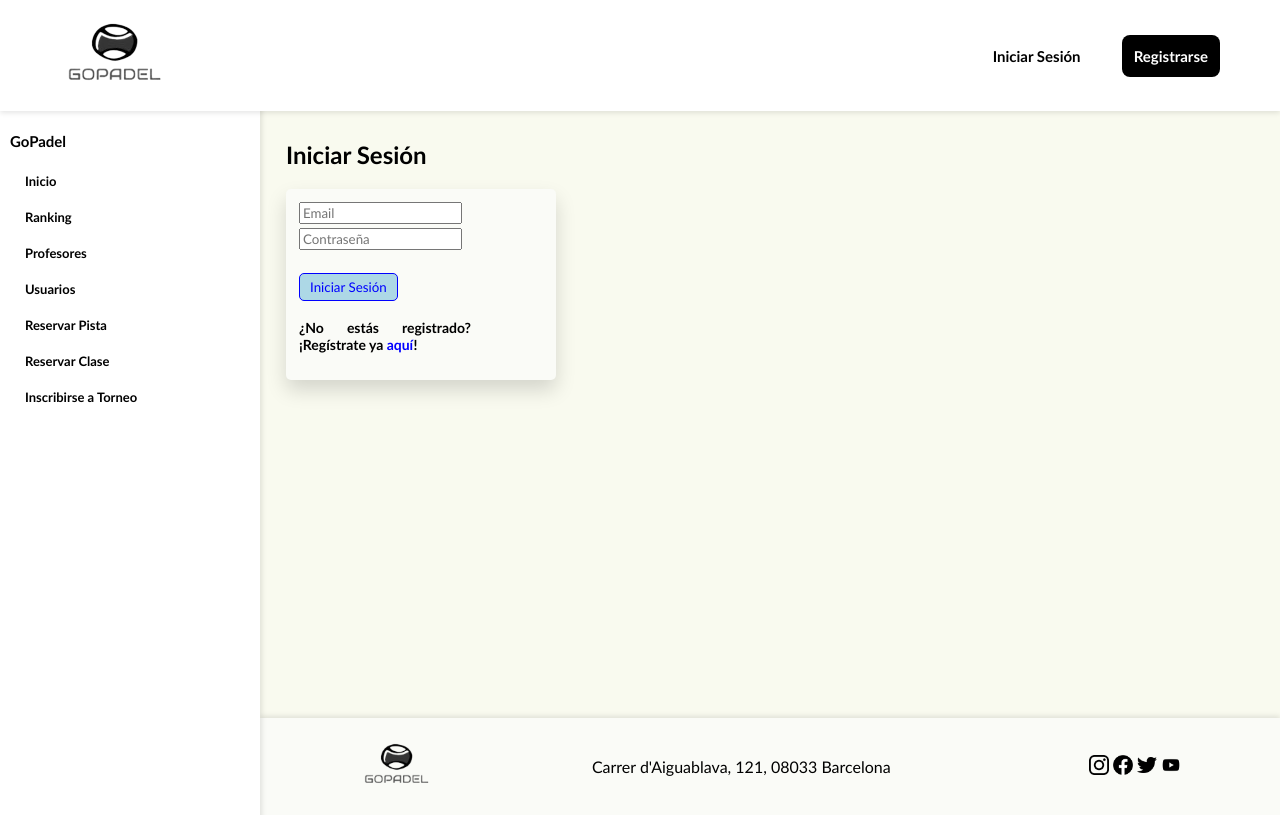
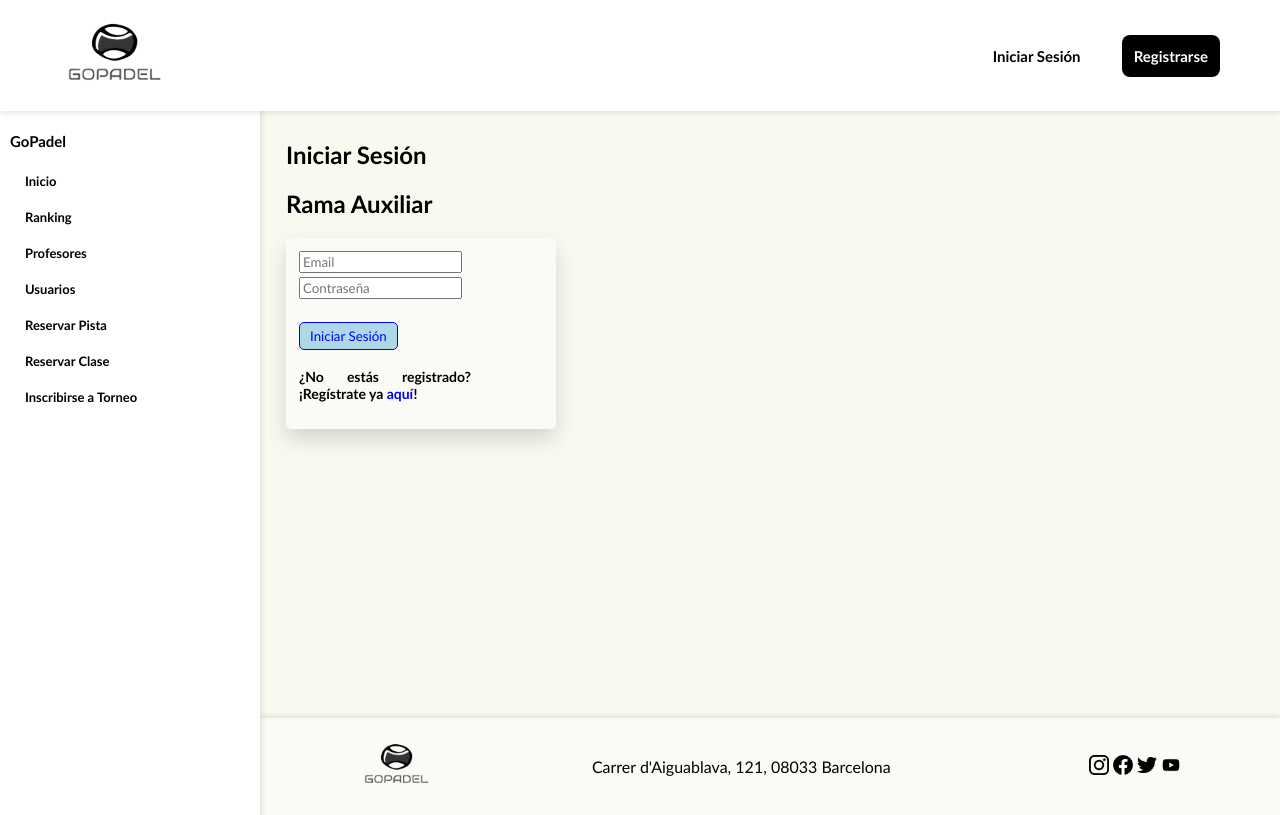
Before and after one commit to gallardo4/goPadel, a PHP site: page /login.php in a window 1280 px wide. Run offline with PHP 8.4, Linux system fonts and the light colour scheme.

Commit message:
prueba auxiliar

```diff
--- a/login.php
+++ b/login.php
@@ -4,6 +4,7 @@ include("components/include/nav.php")
 
     <section class="formularios">
         <h2>Iniciar Sesión</h2>
+        <h2>Rama Auxiliar</h2>
 
         <form action="./components/api/loginUser.proc.php" method="GET" class="formularioVerde">
             <table>
```
